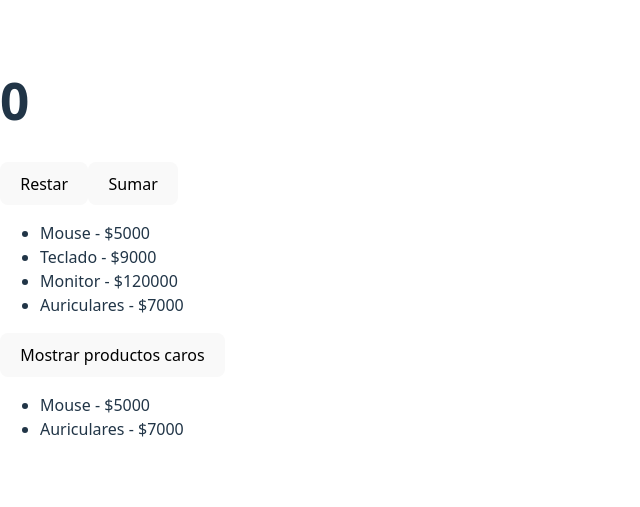
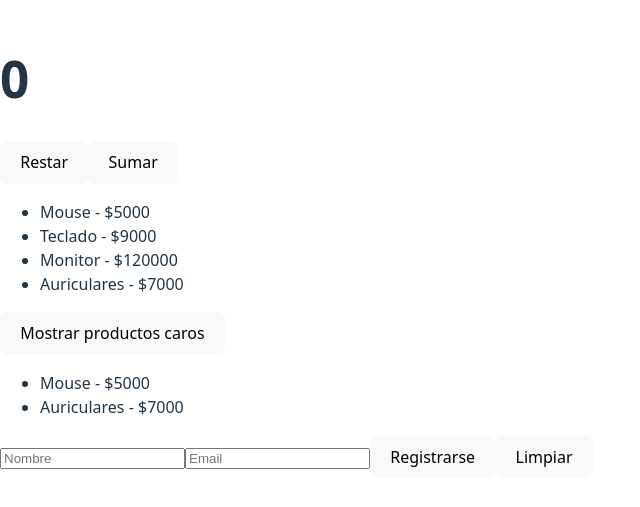
Before and after one commit to thiago2307/practicaReact, a React (Vite) app in the folder practica/: page / in a window 1280 px wide. Shown: the part 153-660 px from the top of the page, without its empty margins (0-640 px from the left). Built offline with nearby package versions, Linux system fonts and the light colour scheme.

Commit message:
formulario

```diff
--- a/practica/src/App.jsx
+++ b/practica/src/App.jsx
@@ -4,6 +4,7 @@ import Main from './componentes/main.jsx'
 import Card from './componentes/Card.jsx'
 import Contador from './componentes/Contador.jsx'
 import Lista from './componentes/Lista.jsx'
+import Formulario from './componentes/Formulario.jsx'
 import './App.css'
 //import { useState } from "react";
 
@@ -15,6 +16,7 @@ function App() {
     <>
     <Contador/>
     <Lista/>
+    <Formulario/>
     </>
   )
 }
--- /dev/null
+++ b/practica/src/componentes/Formulario.jsx
@@ -0,0 +1,35 @@
+import { useState } from "react";
+
+function Registro() {
+  const [nombre, setNombre] = useState("");
+  const [email, setEmail] = useState("");
+
+  const manejarSubmit = (e) => {
+    e.preventDefault();
+    console.log("Nombre:", nombre);
+    console.log("Email:", email);
+  };
+
+  return (
+    <form onSubmit={manejarSubmit}>
+      <input
+        type="text"
+        placeholder="Nombre"
+        value={nombre}
+        onChange={(e) => setNombre(e.target.value)}
+      />
+
+      <input
+        type="email"
+        placeholder="Email"
+        value={email}
+        onChange={(e) => setEmail(e.target.value)}
+      />
+
+      <button type="submit">Registrarse</button>
+      <button type="button" onClick={() => { setNombre(""); setEmail(""); }}>Limpiar</button>
+    </form>
+  );
+}
+
+export default Registro;
```
